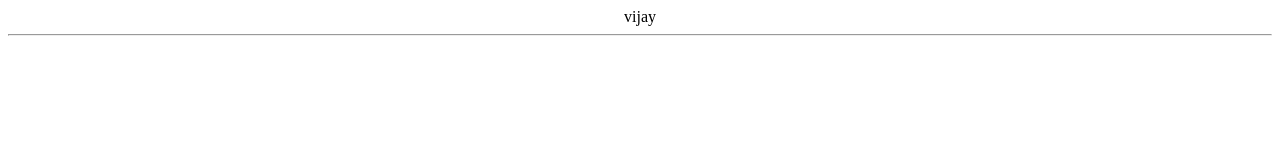
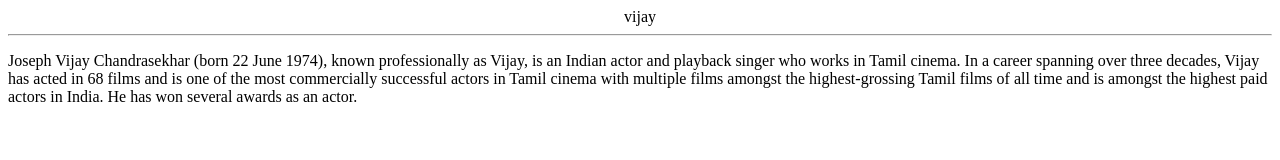
Before and after one commit to Rameshgovindaraj/Vijay, a plain HTML site: page index.html in a window 1280 px wide. Drawn offline with Linux system fonts and the light colour scheme.

Commit message:
modify index,html

```diff
--- a/index.html
+++ b/index.html
@@ -2,3 +2,4 @@
   <h> vijay</h>
 </center>
 <hr>
+<p>Joseph Vijay Chandrasekhar (born 22 June 1974), known professionally as Vijay, is an Indian actor and playback singer who works in Tamil cinema. In a career spanning over three decades, Vijay has acted in 68 films and is one of the most commercially successful actors in Tamil cinema with multiple films amongst the highest-grossing Tamil films of all time and is amongst the highest paid actors in India. He has won several awards as an actor.</p>
```
